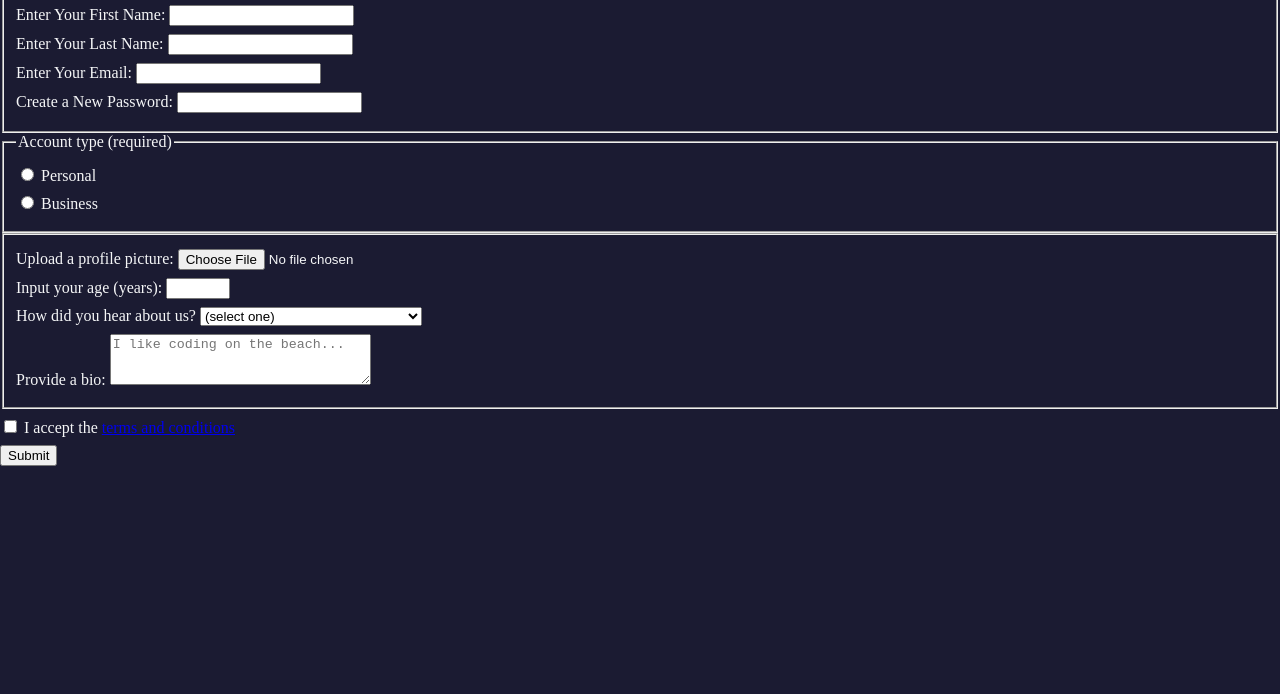
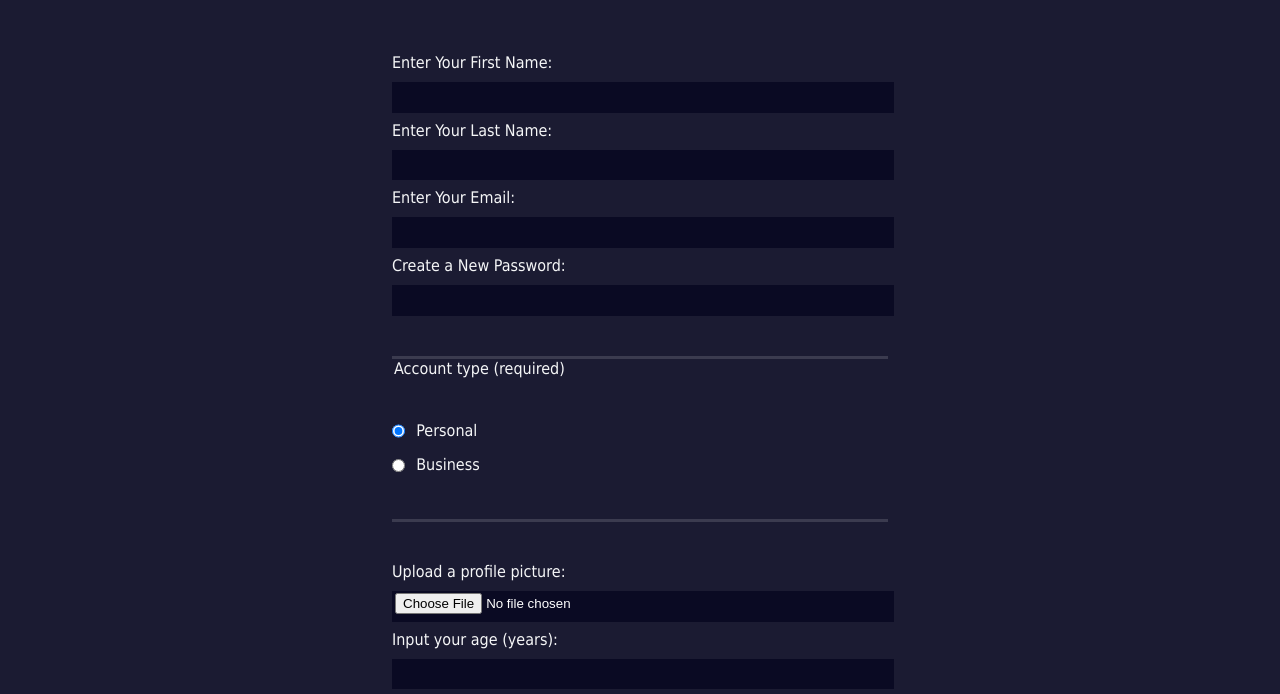
Before and after one commit to KatsiarynaZaviadzeyeva/registration-form, a plain HTML site: page index.html in a window 1280 px wide. Shown: the part 124-818 px from the top of the page. Drawn offline with Linux system fonts and the light colour scheme.

Commit message:
feat: finish style css file

```diff
--- a/index.html
+++ b/index.html
@@ -20,9 +20,9 @@
                     required></label>
         </fieldset>
         <fieldset>
-            <label for="personal-account"><input name="account-type" id="personal-account" type="radio">
+            <label for="personal-account"><input class="inline" name="account-type" id="personal-account" type="radio" checked>
                 Personal</label>
-            <label for="business-account"><input name="account-type" id="business-account" type="radio">
+            <label for="business-account"><input class="inline" name="account-type" id="business-account" type="radio">
                 Business</label>
             <legend>Account type (required)</legend>
         </fieldset>
@@ -47,7 +47,7 @@
             </label>
         </fieldset>
         <label for="terms-and-conditions">
-            <input name="terms-and-conditions" id="terms-and-conditions" type="checkbox" required />
+            <input class="inline" name="terms-and-conditions" id="terms-and-conditions" type="checkbox" required />
             I accept the <a href="https://www.freecodecamp.org/news/terms-of-service/">terms and conditions</a>
         </label>
         <input type="submit" value="Submit">
--- a/style.css
+++ b/style.css
@@ -1,12 +1,80 @@
 body {
     width: 100%;
     height: 100vh;
-    margin: 0px;
+    margin: 0;
     background-color: #1b1b32;
     color: #f5f6f7;
+    font-family: Tahoma;
+    font-size: 16px;
+}
+
+h1,
+p {
+    margin: 1em auto;
+    text-align: center;
+}
+
+a {
+    color: #dfdfe2;
+  }
+
+form {
+    margin: 0 auto;
+    max-width: 500px;
+    min-width: 300px;
+    width: 60vw;
+    padding-bottom: 2em;
+}
+
+fieldset {
+    border: none;
+    border-bottom: 3px solid #3b3b4f;
+    padding: 2rem 0rem;
+}
+
+fieldset:last-of-type {
+    border-bottom: none;
 }
 
 label {
     display: block;
     margin: 0.5rem 0;
 }
+
+input,
+textarea,
+select {
+    width: 100%;
+    margin: 0;
+    margin-top: 10px;
+    min-height: 2em;
+}
+
+input,
+textarea {
+    color: #ffffff;
+    background-color: #0a0a23;
+    border: 1px solid #0a0a23;
+}
+
+input[type="file"] {
+    padding: 1px 2px;
+  }
+
+input[type="submit"] {
+    display: block;
+    width: 60%;
+    margin: 1em auto;
+    height: 2em;
+    font-size: 1.1rem;
+    background-color: #3b3b4f;
+    border-color: #ffffff;
+    min-width: 300px;
+  }
+
+.inline {
+    width: unset;
+    margin: 0;
+    margin-right: 0.5em;
+    vertical-align: middle;
+}
```
